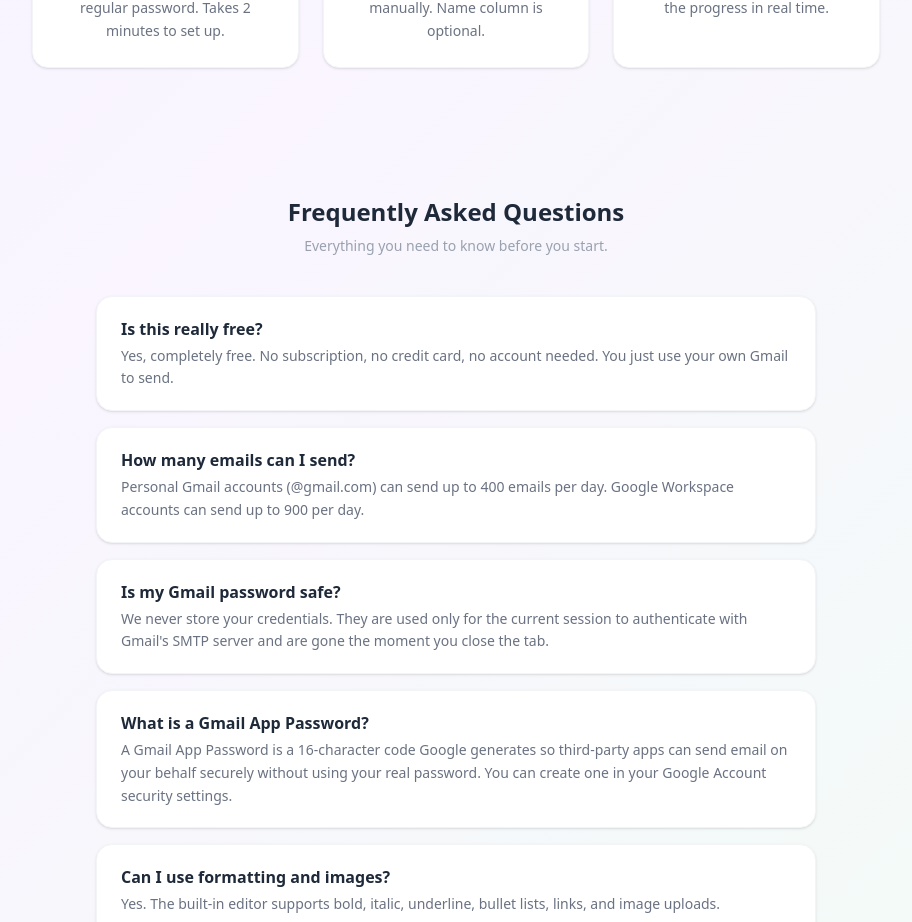
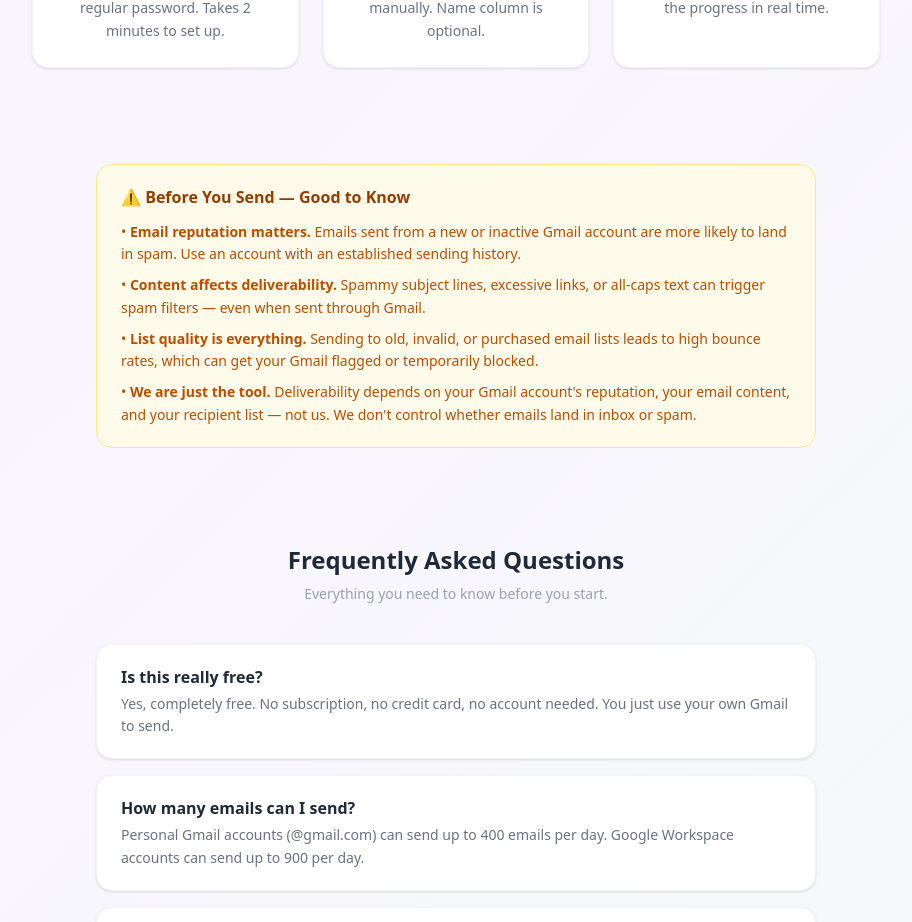
Before and after one commit to jjjamil/FreeSendingEmailApp, a React (Vite) app in the folder frontend/: page / in a window 1280 px wide. Shown: the part 1594-2516 px from the top of the page, without its empty margins (184-1096 px from the left). Built offline with nearby package versions, Linux system fonts and the light colour scheme; no server answers.

Commit message:
Add disclaimer section between How It Works and FAQ

```diff
--- a/frontend/src/pages/HomePage.jsx
+++ b/frontend/src/pages/HomePage.jsx
@@ -160,6 +160,19 @@ export default function HomePage() {
         </div>
       </section>
 
+      {/* Disclaimer */}
+      <section className="relative z-10 max-w-3xl mx-auto px-6 py-8">
+        <div className="bg-amber-50 border border-amber-200 rounded-2xl px-6 py-5">
+          <h3 className="font-semibold text-amber-800 mb-3">⚠️ Before You Send — Good to Know</h3>
+          <ul className="space-y-2 text-sm text-amber-700 leading-relaxed">
+            <li>• <strong>Email reputation matters.</strong> Emails sent from a new or inactive Gmail account are more likely to land in spam. Use an account with an established sending history.</li>
+            <li>• <strong>Content affects deliverability.</strong> Spammy subject lines, excessive links, or all-caps text can trigger spam filters — even when sent through Gmail.</li>
+            <li>• <strong>List quality is everything.</strong> Sending to old, invalid, or purchased email lists leads to high bounce rates, which can get your Gmail flagged or temporarily blocked.</li>
+            <li>• <strong>We are just the tool.</strong> Deliverability depends on your Gmail account's reputation, your email content, and your recipient list — not us. We don't control whether emails land in inbox or spam.</li>
+          </ul>
+        </div>
+      </section>
+
       {/* FAQ */}
       <section className="relative z-10 max-w-3xl mx-auto px-6 py-16">
         <h2 className="text-2xl font-bold text-gray-800 text-center mb-2">Frequently Asked Questions</h2>
```
